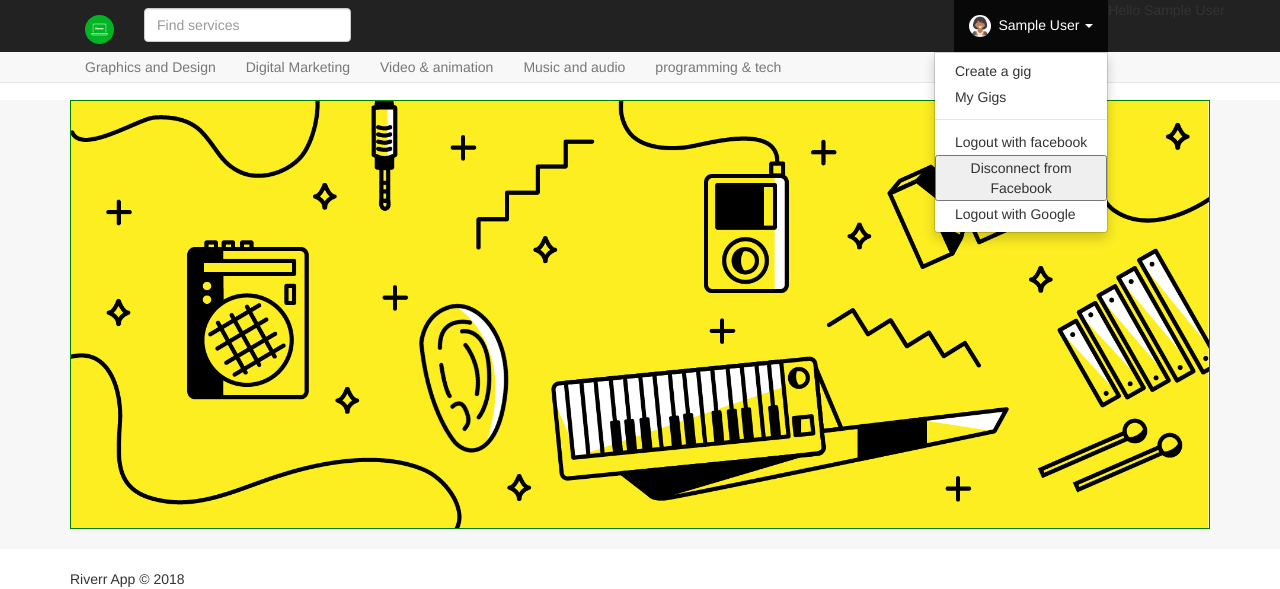
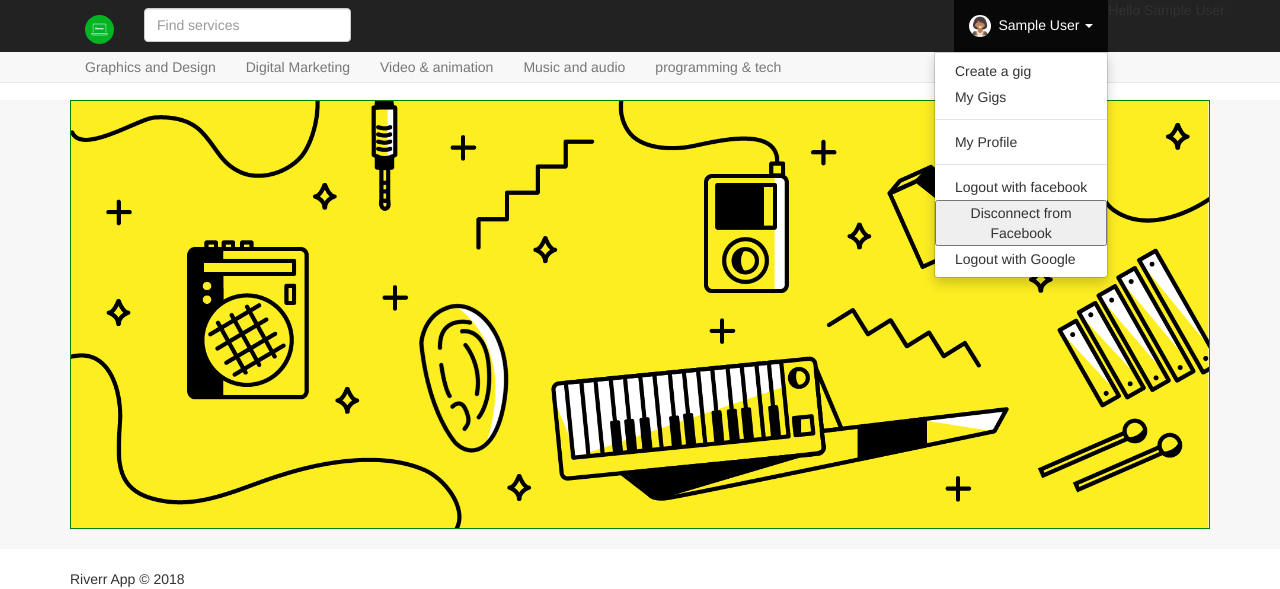
Before and after one commit to RomaneGreen/get_to_buy, a Django app: a page that uses riverrapp/templates/base.html in a window 1280 px wide, after a click that opens the changed part. Shown: the top 589 px of the page. Run offline with Django 3.2, Linux system fonts and the light colour scheme; the visitor is signed in with stand-in values (Sample User, id 1); data that the repository does not hold is empty; some libraries are stand-ins or nearby versions.

Commit message:
add user profile page

```diff
--- a/riverr/urls.py
+++ b/riverr/urls.py
@@ -27,6 +27,7 @@ urlpatterns = [
     url(r'^$', views.home, name='home'),
     url(r'^gigs/(?P<id>[0-9]+)$', views.gig_detail, name='gig_detail'),
     url(r'^create_gig/$', views.create_gig, name='create_gig'),
+    url(r'^profile/(?P<username>\w+)$', views.profile, name='profile'),
     url(r'^my_gigs/$', views.my_gigs, name='my_gigs'),
     url(r'^edit_gig/(?P<id>[0-9]+)$', views.edit_gig, name='edit_gig'),
     url(r'^login/$', views.login, {'template_name': 'templates/login.html'}, name='login'),
--- a/riverrapp/templates/base.html
+++ b/riverrapp/templates/base.html
@@ -38,6 +38,8 @@
                     <ul class = "dropdown-menu">
                         <li><a href="{% url 'create_gig' %}">Create a gig</a></li>
                         <li><a href="{% url 'my_gigs' %}">My Gigs</a></li>
+                        <li role = 'separator' class = 'divider'></li>
+                        <li><a href="{% url 'profile' user.username %}">My Profile</a></li>
                         <li role = 'separator' class = 'divider'></li>
                         <li><a href="{% url 'social:disconnect' 'facebook' %}?next={{request.path}}">Logout with facebook</a></li>
                         <li><form method="post" action="{% url 'social:disconnect' 'facebook' %}">
--- a/riverrapp/templates/gig_detail.html
+++ b/riverrapp/templates/gig_detail.html
@@ -49,7 +49,8 @@
      <div class="panel panel-default">
        <div class="panel-body">
          <img src="{% if user.profile %} {{ user.profile.avatar }} {% else %} {% static 'img/rondoe.jpg' %} {% endif %}" class="img-circle center-block" height="100" width="100">
-         <h4 class="text-center">{{ gig.user.username }}</h4>
+
+         <a href="{% url 'profile' gig.user.username %}">{{ gig.user.username }}</a>
          <hr/>
          <p>{{ gig.user.profile.about }}</p>
        </div>
--- a/riverrapp/templates/home.html
+++ b/riverrapp/templates/home.html
@@ -16,7 +16,7 @@
             <a href="{% url 'gig_detail' gig.id %}"><img src="/media/{{ gig.photo }}"></a>
             <div class="caption">
                 <p> <a href="{% url 'gig_detail' gig.id %}">{{gig.title}}</a></p>
-                <p> <a href="#">{{gig.user.username}}</a> <span><b class="green pull-right">${{gig.price}}</b></span></p>
+                <p> <a href="{% url 'profile' user.username %}">{{gig.user.username}}</a> <span><b class="green pull-right">${{gig.price}}</b></span></p>
             </div>
         </div>
     </div>
--- /dev/null
+++ b/riverrapp/templates/profile.html
@@ -0,0 +1,6 @@
+{% extends 'base.html' %}
+{% load staticfiles %}
+
+{% block page %}
+Profile page
+{% endblock %}
--- a/riverrapp/views.py
+++ b/riverrapp/views.py
@@ -62,3 +62,7 @@ def edit_gig(request,id):
 def my_gigs(request):
     gigs = Gig.objects.filter(user = request.user)
     return render(request,'my_gigs.html',{"gigs":gigs})
+
+@login_required(login_url="/")
+def profile(request,username):
+    return render(request,'profile.html',{})
```
